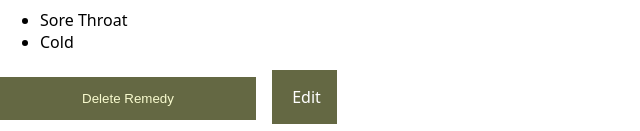
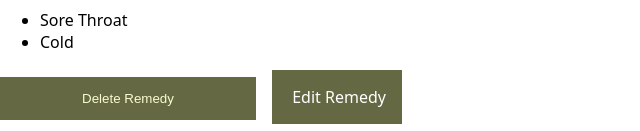
Before and after one commit to Rahaf91/capstone-natural-cures, a Next.js app: page /remedy/1 in a window 1280 px wide. Shown: the part 746-877 px from the top of the page, without its empty margins (0-640 px from the left). Built offline with nearby package versions, Linux system fonts and the light colour scheme.

Commit message:
change button content

```diff
--- a/pages/remedy/[id].js
+++ b/pages/remedy/[id].js
@@ -50,7 +50,7 @@ export default function RemedyDetailsPage({ remedies, handleDeleteRemedy }) {
           handleDelete(id);
         }}
       />
-      <StyledLink href={`/remedy/edit/${id}`}> Edit</StyledLink> <br />
+      <StyledLink href={`/remedy/edit/${id}`}> Edit Remedy</StyledLink> <br />
       <Link href="/"> &larr; Back</Link>
     </>
   );
```
